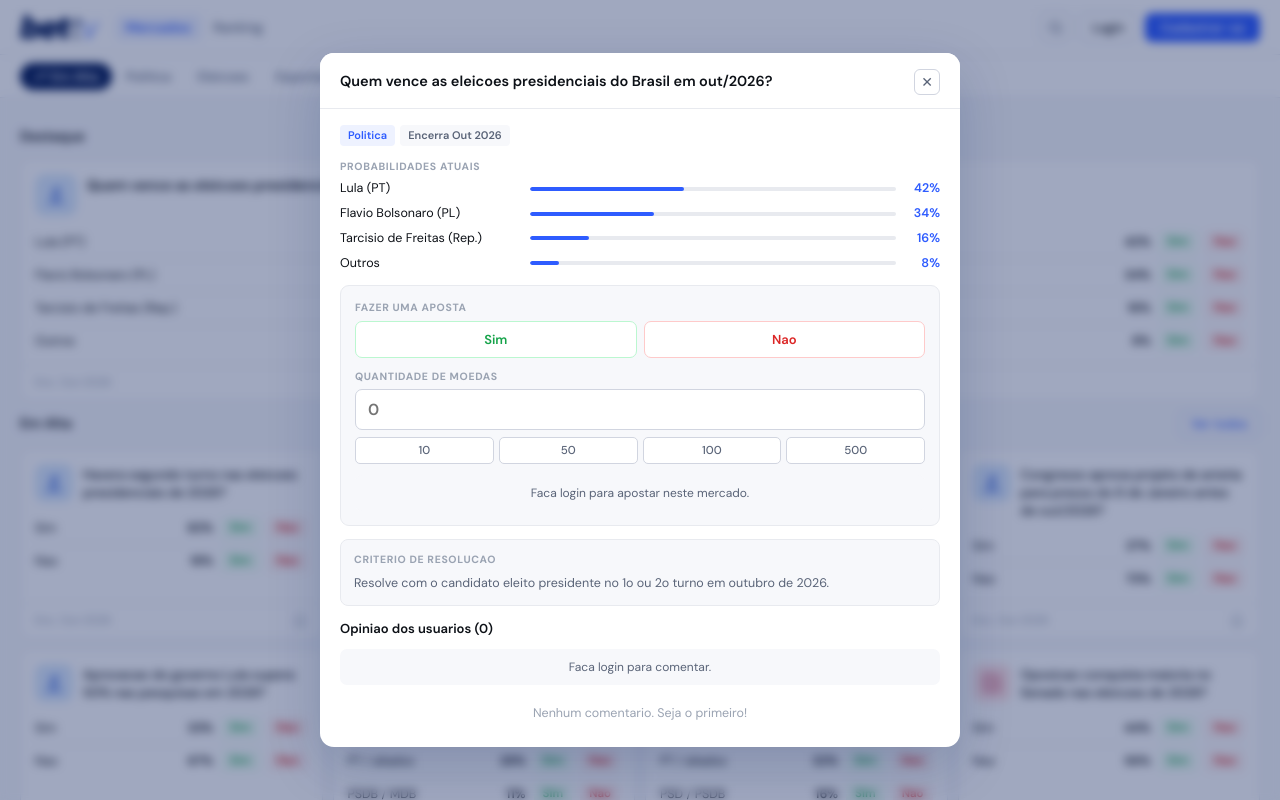
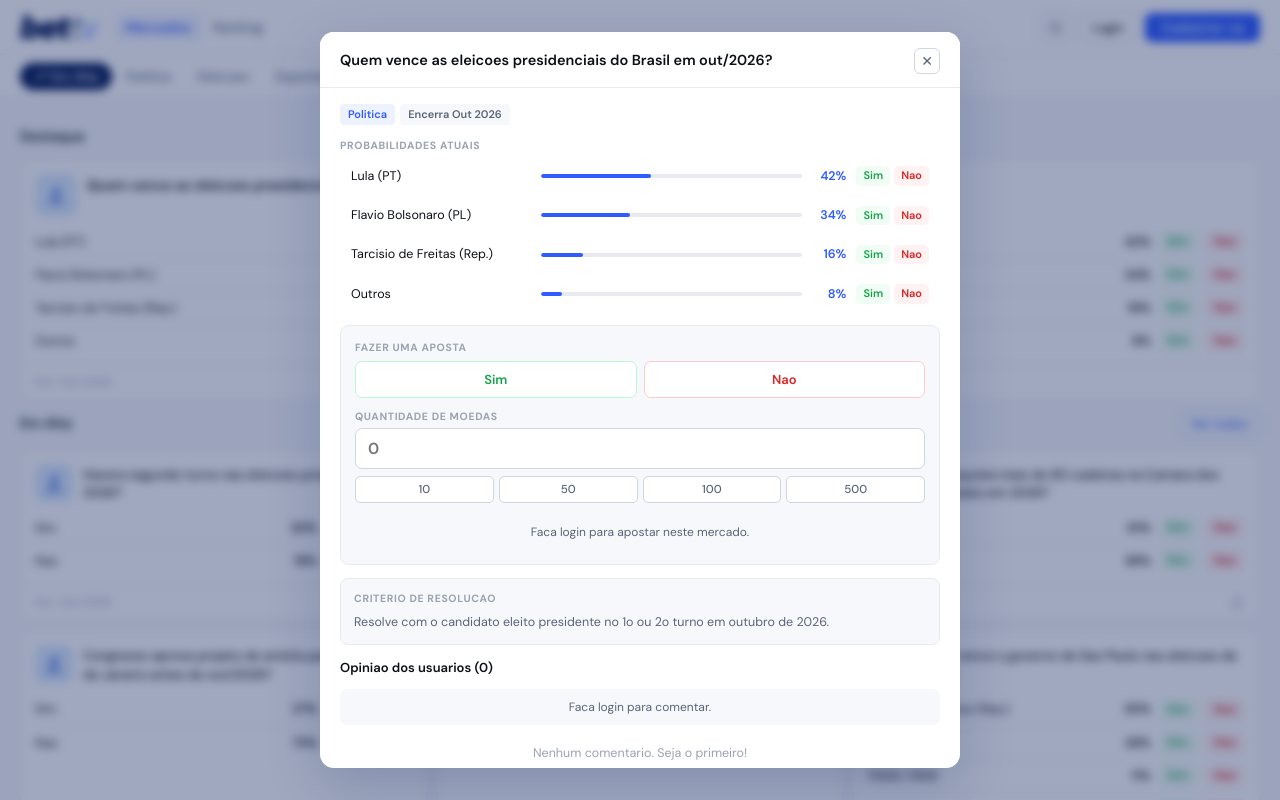
Before and after one commit to veroadmbr/bettv, a React (Vite) app: page / in a window 1280 px wide. Both pictures are taken after a click on the element 640 px from the left and 279 px from the top of the page. Shown: the top 800 px of the page. Built offline with nearby package versions, Linux system fonts and the light colour scheme.

Commit message:
Add files via upload

```diff
--- a/src/App.jsx
+++ b/src/App.jsx
@@ -55,7 +55,18 @@
 .page-title-row{display:flex;align-items:flex-start;justify-content:space-between;margin-bottom:22px;flex-wrap:wrap;gap:10px;}
 
 /* ── GRID ── */
-.grid{display:grid;grid-template-columns:repeat(4,1fr);gap:10px;margin-bottom:16px;}
+.grid{display:grid;grid-template-columns:repeat(3,1fr);gap:10px;margin-bottom:16px;}
+
+/* ── CATEGORY LAYOUT (sidebar + main) ── */
+.cat-layout{display:grid;grid-template-columns:200px 1fr;gap:0;align-items:start;}
+.cat-sidebar{background:var(--white);border:1px solid var(--border);border-radius:var(--r);overflow:hidden;position:sticky;top:112px;}
+.cat-sidebar-title{font-size:13px;font-weight:700;color:var(--text);padding:14px 16px 10px;}
+.sub-item{display:flex;align-items:center;justify-content:space-between;padding:7px 16px;font-size:13px;color:var(--text2);cursor:pointer;transition:background .12s,color .12s;border:none;background:none;width:100%;text-align:left;}
+.sub-item:hover{background:var(--bg);color:var(--text);}
+.sub-item.active{background:var(--blue-l);color:var(--blue);font-weight:600;}
+.sub-count{font-size:12px;color:var(--text3);font-weight:400;}
+.sub-item.active .sub-count{color:var(--blue-m);}
+.cat-main{padding-left:16px;}
 
 /* ══════════════════════════════════════════════════════════
    MARKET CARD  —  exact Polymarket clone
@@ -290,32 +301,32 @@
     resolve:"Resolve Sim se nenhum candidato obtiver mais de 50% dos votos validos no 1o turno de 4 de outubro de 2026.",
   },
   {
-    id:"tarcisio2turno", cat:"politica",
+    id:"tarcisio2turno", cat:"politica", sub:"presidencia",
     title:"Tarcisio de Freitas vai ao 2o turno das eleicoes de 2026?",
     deadline:"Out 2026", type:"binary", sim:48, nao:52,
     resolve:"Resolve Sim se Tarcisio de Freitas for um dos dois finalistas do 2o turno presidencial de 2026.",
   },
   {
-    id:"pt100cadeiras", cat:"politica",
+    id:"pt100cadeiras", cat:"politica", sub:"congresso",
     title:"PT conquista mais de 80 cadeiras na Camara dos Deputados em 2026?",
     deadline:"Out 2026", type:"binary", sim:61, nao:39,
     resolve:"Resolve Sim se o PT obtiver mais de 80 vagas na Camara dos Deputados nas eleicoes de 2026.",
   },
   {
-    id:"amnistia", cat:"politica",
+    id:"amnistia", cat:"politica", sub:"congresso",
     title:"Congresso aprova projeto de anistia para presos do 8 de Janeiro antes de out/2026?",
     deadline:"Out 2026", type:"binary", sim:27, nao:73,
     resolve:"Resolve Sim se o Congresso Nacional aprovar e o Presidente sancionar lei de anistia para condenados do 8 de Janeiro antes das eleicoes de outubro de 2026.",
   },
   {
-    id:"lulaaprova", cat:"politica",
+    id:"lulaaprova", cat:"politica", sub:"governo",
     title:"Aprovacao do governo Lula supera 50% nas pesquisas em 2026?",
     deadline:"Dez 2026", type:"binary", sim:33, nao:67,
     resolve:"Resolve Sim se qualquer pesquisa Datafolha ou Quaest registrar aprovacao acima de 50% ao Governo Lula em 2026.",
   },
   /* ── ELEICOES ── */
   {
-    id:"govsp2026", cat:"eleicoes",
+    id:"govsp2026", cat:"eleicoes", sub:"governadores",
     title:"Quem vence o governo de Sao Paulo nas eleicoes de 2026?",
     deadline:"Out 2026",
     type:"multi",
@@ -323,7 +334,7 @@
     resolve:"Resolve com o governador eleito de SP em outubro de 2026.",
   },
   {
-    id:"govmg2026", cat:"eleicoes",
+    id:"govmg2026", cat:"eleicoes", sub:"governadores",
     title:"Quem vence o governo de Minas Gerais em 2026?",
     deadline:"Out 2026",
     type:"multi",
@@ -331,69 +342,69 @@
     resolve:"Resolve com o governador eleito de MG em outubro de 2026.",
   },
   {
-    id:"senado2026", cat:"eleicoes",
+    id:"senado2026", cat:"eleicoes", sub:"senado",
     title:"Oposicao conquista maioria no Senado nas eleicoes de 2026?",
     deadline:"Out 2026", type:"binary", sim:44, nao:56,
     resolve:"Resolve Sim se os partidos de oposicao ao governo Lula obtiverem mais de 41 dos 81 senadores apos o pleito de 2026.",
   },
   /* ── ECONOMIA ── */
   {
-    id:"pib2026", cat:"economia",
+    id:"pib2026", cat:"economia", sub:"macro",
     title:"PIB do Brasil cresce acima de 2,0% em 2026?",
     deadline:"Dez 2026", type:"binary", sim:54, nao:46,
     resolve:"Resolve Sim se o IBGE confirmar crescimento do PIB acima de 2,0% para o ano de 2026.",
   },
   {
-    id:"ipca2026", cat:"economia",
+    id:"ipca2026", cat:"economia", sub:"inflacao",
     title:"Inflacao IPCA de 2026 fica abaixo de 5%?",
     deadline:"Jan 2027", type:"binary", sim:58, nao:42,
     resolve:"Resolve Sim se o IBGE divulgar IPCA acumulado de 2026 inferior a 5,0%.",
   },
   {
-    id:"selic2026", cat:"economia",
+    id:"selic2026", cat:"economia", sub:"juros",
     title:"Selic termina 2026 abaixo de 12% ao ano?",
     deadline:"Dez 2026", type:"binary", sim:41, nao:59,
     resolve:"Resolve Sim se a Selic fixada na ultima reuniao do COPOM de 2026 for inferior a 12,00% a.a.",
   },
   {
-    id:"dolar2026", cat:"economia",
+    id:"dolar2026", cat:"economia", sub:"cambio",
     title:"Dolar fecha acima de R$ 5,80 no ultimo dia util de 2026?",
     deadline:"Dez 2026", type:"binary", sim:49, nao:51,
     resolve:"Resolve Sim se a cotacao PTAX do BC no fechamento de 31/12/2026 for superior a R$ 5,80.",
   },
   {
-    id:"ibov160k", cat:"economia",
+    id:"ibov160k", cat:"economia", sub:"bolsa",
     title:"Ibovespa ultrapassa 160.000 pontos em 2026?",
     deadline:"Dez 2026", type:"binary", sim:46, nao:54,
     resolve:"Resolve Sim se o Ibovespa atingir ou superar 160.000 pontos em qualquer pregao da B3 em 2026.",
   },
   {
-    id:"eumercosul", cat:"economia",
+    id:"eumercosul", cat:"economia", sub:"comercio",
     title:"Acordo UE-Mercosul e ratificado em 2026?",
     deadline:"Dez 2026", type:"binary", sim:52, nao:48,
     resolve:"Resolve Sim se o Acordo de Livre Comercio UE-Mercosul for ratificado por todos os membros e publicado oficialmente ate 31/12/2026.",
   },
   /* ── ESPORTES ── */
   {
-    id:"copagrupos", cat:"esportes",
+    id:"copagrupos", cat:"esportes", sub:"copa2026",
     title:"Brasil passa da fase de grupos na Copa do Mundo 2026?",
     deadline:"Jun 2026", type:"binary", sim:91, nao:9,
     resolve:"Resolve Sim se a Selecao Brasileira se classificar para as oitavas de final da Copa do Mundo FIFA 2026.",
   },
   {
-    id:"copasemi", cat:"esportes",
+    id:"copasemi", cat:"esportes", sub:"copa2026",
     title:"Brasil chega as semifinais da Copa do Mundo 2026?",
     deadline:"Jul 2026", type:"binary", sim:52, nao:48,
     resolve:"Resolve Sim se o Brasil atingir as semifinais da Copa do Mundo FIFA 2026.",
   },
   {
-    id:"copavence", cat:"esportes",
+    id:"copavence", cat:"esportes", sub:"copa2026",
     title:"Brasil e campear da Copa do Mundo 2026?",
     deadline:"Jul 2026", type:"binary", sim:19, nao:81,
     resolve:"Resolve Sim se a Selecao Brasileira vencer a final da Copa do Mundo FIFA 2026.",
   },
   {
-    id:"brasileirao26", cat:"esportes",
+    id:"brasileirao26", cat:"esportes", sub:"futebol",
     title:"Quem vence o Brasileirao Serie A 2026?",
     deadline:"Dez 2026",
     type:"multi",
@@ -401,39 +412,39 @@
     resolve:"Resolve com o campeao oficial do Brasileirao Serie A 2026 conforme a CBF.",
   },
   {
-    id:"libertadores26", cat:"esportes",
+    id:"libertadores26", cat:"esportes", sub:"libertadores",
     title:"Clube brasileiro vence a Copa Libertadores 2026?",
     deadline:"Nov 2026", type:"binary", sim:58, nao:42,
     resolve:"Resolve Sim se o campear da Libertadores 2026 for um clube brasileiro.",
   },
   /* ── TECNOLOGIA ── */
   {
-    id:"iabrasil", cat:"tecnologia",
+    id:"iabrasil", cat:"tecnologia", sub:"ia",
     title:"Brasil sanciona lei federal de regulamentacao de IA em 2026?",
     deadline:"Dez 2026", type:"binary", sim:71, nao:29,
     resolve:"Resolve Sim se o Presidente sancionar lei federal de IA aprovada pelo Congresso ate 31/12/2026.",
   },
   {
-    id:"xbrasil", cat:"tecnologia",
+    id:"xbrasil", cat:"tecnologia", sub:"redes",
     title:"X (Twitter) e banido permanentemente no Brasil em 2026?",
     deadline:"Dez 2026", type:"binary", sim:18, nao:82,
     resolve:"Resolve Sim se o STF ou ANATEL confirmarem bloqueio definitivo do X no Brasil em 2026.",
   },
   {
-    id:"pix5bi", cat:"tecnologia",
+    id:"pix5bi", cat:"tecnologia", sub:"digital",
     title:"PIX ultrapassa 6 bilhoes de transacoes em um mes de 2026?",
     deadline:"Dez 2026", type:"binary", sim:76, nao:24,
     resolve:"Resolve Sim se o Banco Central confirmar mais de 6 bilhoes de transacoes PIX em qualquer mes de 2026.",
   },
   {
-    id:"drex", cat:"tecnologia",
+    id:"drex", cat:"tecnologia", sub:"digital",
     title:"DREX (real digital) e lancado para uso geral da populacao em 2026?",
     deadline:"Dez 2026", type:"binary", sim:63, nao:37,
     resolve:"Resolve Sim se o Banco Central anunciar o lancamento do DREX para uso geral (nao-piloto) em 2026.",
   },
   /* ── ENTRETENIMENTO ── */
   {
-    id:"bbb26", cat:"entretenimento",
+    id:"bbb26", cat:"entretenimento", sub:"tv",
     title:"Quem vence o Big Brother Brasil 26?",
     deadline:"Abr 2026",
     type:"multi",
@@ -441,43 +452,54 @@
     resolve:"Resolve com o vencedor oficial anunciado ao vivo na final do BBB 26 na Globo.",
   },
   {
-    id:"carnaval26", cat:"entretenimento",
+    id:"carnaval26", cat:"entretenimento", sub:"eventos",
     title:"Carnaval do Rio 2026 supera 7 milhoes de turistas?",
     deadline:"Mar 2026", type:"binary", sim:72, nao:28,
     resolve:"Resolve Sim se a Riotur confirmar mais de 7 milhoes de turistas no Carnaval do Rio de Janeiro 2026.",
   },
   {
-    id:"anitta", cat:"entretenimento",
+    id:"anitta", cat:"entretenimento", sub:"musica",
     title:"Anitta ganha Grammy Latino em 2026?",
     deadline:"Nov 2026", type:"binary", sim:38, nao:62,
     resolve:"Resolve Sim se Anitta ganhar alguma categoria no Grammy Latino de 2026.",
   },
   {
-    id:"copa30cop", cat:"entretenimento",
+    id:"copa30cop", cat:"entretenimento", sub:"eventos",
     title:"Copa do Mundo 2026 ultrapassa 6 milhoes de espectadores nos estadios?",
     deadline:"Jul 2026", type:"binary", sim:81, nao:19,
     resolve:"Resolve Sim se a FIFA confirmar mais de 6 milhoes de torcedores nos estadios ao longo da Copa 2026.",
   },
   /* ── CRYPTO ── */
   {
-    id:"btc700k", cat:"crypto",
+    id:"btc700k", cat:"crypto", sub:"bitcoin",
     title:"Bitcoin supera R$ 700.000 em 2026?",
     deadline:"Dez 2026", type:"binary", sim:51, nao:49,
     resolve:"Resolve Sim se o Bitcoin atingir ou superar R$ 700.000 (BTC/BRL) em qualquer exchange de referencia em 2026.",
   },
   {
-    id:"eth20k", cat:"crypto",
+    id:"eth20k", cat:"crypto", sub:"ethereum",
     title:"Ethereum supera R$ 20.000 em 2026?",
     deadline:"Dez 2026", type:"binary", sim:47, nao:53,
     resolve:"Resolve Sim se o Ethereum atingir ou superar R$ 20.000 em qualquer exchange de referencia em 2026.",
   },
   {
-    id:"realdigital", cat:"crypto",
+    id:"realdigital", cat:"crypto", sub:"regulacao",
     title:"Volume de stablecoins no Brasil supera R$ 500 bi em 2026?",
     deadline:"Dez 2026", type:"binary", sim:44, nao:56,
     resolve:"Resolve Sim se o Banco Central confirmar volume total de stablecoins circulando no Brasil acima de R$ 500 bilhoes em 2026.",
   },
 ];
+
+/* ─── SUBCATEGORIES ─── */
+const SUBCATS = {
+  politica:       [{id:"all",l:"Todos"},{id:"presidencia",l:"Presidencia"},{id:"congresso",l:"Congresso"},{id:"governo",l:"Governo"}],
+  eleicoes:       [{id:"all",l:"Todos"},{id:"governadores",l:"Governadores"},{id:"senado",l:"Senado"}],
+  esportes:       [{id:"all",l:"Todos"},{id:"copa2026",l:"Copa 2026"},{id:"futebol",l:"Futebol"},{id:"libertadores",l:"Libertadores"}],
+  economia:       [{id:"all",l:"Todos"},{id:"macro",l:"Macro"},{id:"juros",l:"Juros / Selic"},{id:"cambio",l:"Cambio"},{id:"bolsa",l:"Bolsa"},{id:"inflacao",l:"Inflacao"},{id:"comercio",l:"Comercio"}],
+  tecnologia:     [{id:"all",l:"Todos"},{id:"ia",l:"Inteligencia Artificial"},{id:"digital",l:"Moeda Digital"},{id:"redes",l:"Redes Sociais"}],
+  entretenimento: [{id:"all",l:"Todos"},{id:"tv",l:"TV / Realities"},{id:"musica",l:"Musica"},{id:"eventos",l:"Eventos"}],
+  crypto:         [{id:"all",l:"Todos"},{id:"bitcoin",l:"Bitcoin"},{id:"ethereum",l:"Ethereum"},{id:"regulacao",l:"Regulacao"}],
+};
 
 /* ─── AUTH CONTEXT ─── */
 const AuthCtx = createContext(null);
@@ -612,22 +634,27 @@
 }
 
 /* ─── MARKET MODAL ─── */
-function MarketModal({market,initMode,onClose,showToast}){
+function MarketModal({market,initMode,initOption,onClose,showToast}){
   const {user,coins,placeBet}=useAuth();
   const [mode,setMode]=useState(initMode||null);
+  const [selOpt,setSelOpt]=useState(initOption||null); // for multi: which option is selected
   const [amount,setAmount]=useState("");
   const [betErr,setBetErr]=useState("");
   const amt=parseInt(amount)||0;
-  const modePct=mode==="sim"?market.sim:mode==="nao"?market.nao:null;
+  const modePct=market.type==="binary"
+    ?(mode==="sim"?market.sim:mode==="nao"?market.nao:null)
+    :(selOpt?selOpt.pct:null);
   const potRet=modePct&&amt>0?Math.floor(amt/(modePct/100)):null;
   const cfg=CATCFG[market.cat]||CATCFG.politica;
 
   const doBet=()=>{
     setBetErr("");
+    if(market.type==="multi"&&!selOpt){setBetErr("Selecione uma opcao primeiro.");return;}
     if(!mode){setBetErr("Selecione Sim ou Nao.");return;}
-    const err=placeBet(market.id,mode,amt);
+    const posLabel=market.type==="multi"?`${selOpt.label} — ${mode==="sim"?"Sim":"Nao"}`:mode==="sim"?"Sim":"Nao";
+    const err=placeBet(market.id,posLabel,amt);
     if(err){setBetErr(err);return;}
-    showToast(`Aposta confirmada! ${amt} moedas em ${mode==="sim"?"Sim":"Nao"}.`); onClose();
+    showToast(`Aposta confirmada! ${amt} moedas em ${posLabel}.`); onClose();
   };
 
   return(
@@ -644,7 +671,7 @@
             <span className="tag tag-g">Encerra {market.deadline}</span>
           </div>
 
-          {/* probabilities */}
+          {/* probabilities — for multi, clicking a row selects the option */}
           <div>
             <div className="slabel">Probabilidades atuais</div>
             {market.type==="binary"?(
@@ -657,30 +684,44 @@
                 ))}
               </div>
             ):(
-              <div style={{display:"flex",flexDirection:"column",gap:6}}>
+              <div style={{display:"flex",flexDirection:"column",gap:4}}>
                 {market.opts.map((o,i)=>(
-                  <div key={i} style={{display:"flex",alignItems:"center",gap:10}}>
-                    <span style={{fontSize:12.5,fontWeight:400,width:180,flexShrink:0}}>{o.label}</span>
+                  <div key={i}
+                    onClick={()=>{setSelOpt(o);setBetErr("");}}
+                    style={{
+                      display:"flex",alignItems:"center",gap:10,padding:"7px 10px",
+                      borderRadius:"var(--r-sm)",cursor:"pointer",transition:"background .12s",
+                      background:selOpt?.label===o.label?"var(--blue-l)":"transparent",
+                      border:`1.5px solid ${selOpt?.label===o.label?"var(--blue-m)":"transparent"}`,
+                    }}>
+                    <span style={{fontSize:12.5,width:180,flexShrink:0}}>{o.label}</span>
                     <div style={{flex:1,height:4,background:"var(--border)",borderRadius:2,overflow:"hidden"}}>
                       <div style={{width:`${o.pct}%`,height:"100%",background:"var(--blue)",borderRadius:2}}/>
                     </div>
                     <span style={{fontSize:12.5,fontWeight:600,color:"var(--blue)",width:34,textAlign:"right",flexShrink:0}}>{o.pct}%</span>
+                    <div style={{display:"flex",gap:4,flexShrink:0}}>
+                      <button className="opt-yes" style={{fontSize:11,padding:"2px 7px"}}
+                        onClick={e=>{e.stopPropagation();setSelOpt(o);setMode("sim");setBetErr("");}}>Sim</button>
+                      <button className="opt-no" style={{fontSize:11,padding:"2px 7px"}}
+                        onClick={e=>{e.stopPropagation();setSelOpt(o);setMode("nao");setBetErr("");}}>Nao</button>
+                    </div>
                   </div>
                 ))}
+                {selOpt&&<div style={{fontSize:11.5,color:"var(--blue)",marginTop:2}}>Opcao selecionada: <strong>{selOpt.label}</strong></div>}
               </div>
             )}
           </div>
 
           {/* bet */}
           <div className="bet-box">
-            <div className="slabel">Fazer uma aposta</div>
+            <div className="slabel">Fazer uma aposta{selOpt?` em ${selOpt.label}`:""}</div>
             {user&&<div className="bet-avail"><div className="cdot"/>Disponivel: <strong>{coins.toLocaleString("pt-BR")} moedas</strong></div>}
             <div className="bet-toggle">
               <button className={`bbt sim${mode==="sim"?" sel":""}`} onClick={()=>{setMode("sim");setBetErr("");}}>
-                Sim {market.type==="binary"?`(${market.sim}%)`:""}
+                Sim {market.type==="binary"?`(${market.sim}%)`:selOpt?`(${selOpt.pct}%)`:""}
               </button>
               <button className={`bbt nao${mode==="nao"?" sel":""}`} onClick={()=>{setMode("nao");setBetErr("");}}>
-                Nao {market.type==="binary"?`(${market.nao}%)`:""}
+                Nao {market.type==="binary"?`(${market.nao}%)`:selOpt?`(${100-selOpt.pct}%)`:""}
               </button>
             </div>
             <div className="slabel" style={{marginBottom:4}}>Quantidade de moedas</div>
@@ -693,8 +734,11 @@
             )}
             {betErr&&<div className="bet-err">{betErr}</div>}
             {user?(
-              <button className={`bet-sub${mode?" "+mode:" none"}`} onClick={doBet}>
-                {mode?`Apostar ${amt||0} moedas em ${mode==="sim"?"Sim":"Nao"}`:"Selecione Sim ou Nao"}
+              <button className={`bet-sub${mode?" "+mode:" none"}`} onClick={doBet}
+                style={{background: !mode||(!selOpt&&market.type==="multi") ? "var(--border2)" : mode==="sim"?"var(--green)":"var(--red)"}}>
+                {!mode?"Selecione Sim ou Nao"
+                  :market.type==="multi"&&!selOpt?"Selecione uma opcao acima"
+                  :`Apostar ${amt||0} moedas em ${mode==="sim"?"Sim":"Nao"}${selOpt?` — ${selOpt.label}`:""}`}
               </button>
             ):(
               <div className="bet-login">Faca login para apostar neste mercado.</div>
@@ -728,8 +772,10 @@
     showToast(toggleSave(market.id)?"Mercado salvo.":"Removido dos salvos.");
   };
 
+  const openWith=(mode, opt=null)=>onOpen(market, mode, opt);
+
   return(
-    <div className="mcard" onClick={()=>onOpen(market,null)}>
+    <div className="mcard" onClick={()=>openWith(null,null)}>
       <div className="mcard-top">
         <div className="mcard-ico" style={{background:cfg.bg,color:cfg.fg}}><cfg.I/></div>
         <div className="mcard-title">{market.title}</div>
@@ -739,8 +785,8 @@
           <div className="opt-row" key={i}>
             <span className="opt-name">{o.label}</span>
             <span className="opt-pct">{o.pct}%</span>
-            <button className="opt-yes" onClick={e=>{e.stopPropagation();onOpen(market,"sim");}}>Sim</button>
-            <button className="opt-no"  onClick={e=>{e.stopPropagation();onOpen(market,"nao");}}>Nao</button>
+            <button className="opt-yes" onClick={e=>{e.stopPropagation();openWith("sim", market.type==="multi"?o:null);}}>Sim</button>
+            <button className="opt-no"  onClick={e=>{e.stopPropagation();openWith("nao", market.type==="multi"?o:null);}}>Nao</button>
           </div>
         ))}
       </div>
@@ -749,7 +795,7 @@
         {bet ? (
           <div className="bet-badge">
             <svg width="6" height="6" viewBox="0 0 6 6"><circle cx="3" cy="3" r="3"/></svg>
-            {bet.position==="sim"?"Sim":"Nao"} · {bet.amount.toLocaleString("pt-BR")} moedas
+            {bet.position.includes("Sim")?"Sim":"Nao"} · {bet.amount.toLocaleString("pt-BR")} moedas
           </div>
         ) : <span style={{flex:1}}/>}
         <button className={`mcard-save${sv?" sv":""}`} onClick={handleSave}><Ico.Bookmark f={sv}/></button>
@@ -860,22 +906,40 @@
 /* ─── PAGE: MARKETS ─── */
 function MarketsPage({showToast}){
   const [cat,setCat]=useState("todos");
-  const [open,setOpen]=useState(null);
+  const [sub,setSub]=useState("all");
+  const [open,setOpen]=useState(null); // {market, mode, option}
+
+  const handleCatChange=(newCat)=>{ setCat(newCat); setSub("all"); };
+
   const featured=MARKETS.find(m=>m.featured);
-  const filtered=MARKETS.filter(m=>!m.featured&&(cat==="todos"||m.cat===cat));
 
-  // Featured also as card
-  const featuredAsCard = (cat==="todos"||cat===featured?.cat) && featured;
+  // compute subcategory counts for current cat
+  const catMarkets=MARKETS.filter(m=>!m.featured&&m.cat===cat);
+  const subcats=cat!=="todos"&&SUBCATS[cat]
+    ? SUBCATS[cat].map(s=>({
+        ...s,
+        count: s.id==="all" ? catMarkets.length : catMarkets.filter(m=>m.sub===s.id).length
+      })).filter(s=>s.id==="all"||s.count>0)
+    : null;
 
-  return(
+  const filtered=MARKETS.filter(m=>{
+    if(m.featured) return false;
+    if(cat==="todos") return true;
+    if(m.cat!==cat) return false;
+    if(sub==="all") return true;
+    return m.sub===sub;
+  });
+
+  const showFeatured=(cat==="todos"||cat===featured?.cat)&&(sub==="all");
+
+  const openModal=(market,mode,opt=null)=>setOpen({market,mode,option:opt});
+
+  const Grid=()=>(
     <>
-      <CatBar active={cat} setActive={setCat}/>
-      <div className="page">
-        {/* featured card — same design as normal cards but full-width */}
-        {featuredAsCard&&(
+      {showFeatured&&featured&&(
         <div style={{marginBottom:10}}>
           <div className="sec-hd"><div className="sec-title">Destaque</div></div>
-            <div className="mcard" style={{maxWidth:"100%",position:"relative"}} onClick={()=>setOpen({market:featured,mode:null})}>
+          <div className="mcard" onClick={()=>openModal(featured,null)}>
             <div className="mcard-top">
               <div className="mcard-ico" style={{background:CATCFG.politica.bg,color:CATCFG.politica.fg,width:42,height:42,borderRadius:10}}><Ico.Building/></div>
               <div className="mcard-title" style={{fontSize:14,fontWeight:600}}>{featured.title}</div>
@@ -885,36 +949,56 @@
                 <div className="opt-row" key={i}>
                   <span className="opt-name">{o.label}</span>
                   <span className="opt-pct">{o.pct}%</span>
-                    <button className="opt-yes" onClick={e=>{e.stopPropagation();setOpen({market:featured,mode:"sim"});}}>Sim</button>
-                    <button className="opt-no"  onClick={e=>{e.stopPropagation();setOpen({market:featured,mode:"nao"});}}>Nao</button>
+                  <button className="opt-yes" onClick={e=>{e.stopPropagation();openModal(featured,"sim",o);}}>Sim</button>
+                  <button className="opt-no"  onClick={e=>{e.stopPropagation();openModal(featured,"nao",o);}}>Nao</button>
                 </div>
               ))}
             </div>
-              <div className="mcard-foot">
-                <span className="mcard-vol">Enc. {featured.deadline}</span>
-              </div>
+            <div className="mcard-foot"><span className="mcard-vol">Enc. {featured.deadline}</span></div>
           </div>
         </div>
       )}
-
       <div className="sec-hd">
-          <div className="sec-title">Em Alta</div>
+        <div className="sec-title">{cat==="todos"?"Em Alta":CATS.find(c=>c.id===cat)?.l||cat}</div>
         <button className="sec-link">Ver todos</button>
       </div>
-
       {filtered.length===0?(
         <div className="empty">
           <div className="empty-ico"><Ico.Chart/></div>
-            <div className="empty-t">Nenhum mercado nesta categoria</div>
-            <div className="empty-s">Novos mercados sao adicionados frequentemente.</div>
+          <div className="empty-t">Nenhum mercado nesta subcategoria</div>
         </div>
       ):(
         <div className="grid">
-            {filtered.map(m=><MarketCard key={m.id} market={m} onOpen={(mkt,mode)=>setOpen({market:mkt,mode})} showToast={showToast}/>)}
+          {filtered.map(m=><MarketCard key={m.id} market={m} onOpen={openModal} showToast={showToast}/>)}
         </div>
       )}
+    </>
+  );
+
+  return(
+    <>
+      <CatBar active={cat} setActive={handleCatChange}/>
+      <div className="page">
+        {subcats ? (
+          <div className="cat-layout">
+            {/* SIDEBAR */}
+            <div className="cat-sidebar">
+              <div className="cat-sidebar-title">{CATS.find(c=>c.id===cat)?.l||cat}</div>
+              {subcats.map(s=>(
+                <button key={s.id} className={`sub-item${sub===s.id?" active":""}`} onClick={()=>setSub(s.id)}>
+                  <span>{s.l}</span>
+                  <span className="sub-count">{s.count}</span>
+                </button>
+              ))}
             </div>
-      {open&&<MarketModal market={open.market} initMode={open.mode} onClose={()=>setOpen(null)} showToast={showToast}/>}
+            {/* MAIN */}
+            <div className="cat-main"><Grid/></div>
+          </div>
+        ):(
+          <Grid/>
+        )}
+      </div>
+      {open&&<MarketModal market={open.market} initMode={open.mode} initOption={open.option} onClose={()=>setOpen(null)} showToast={showToast}/>}
     </>
   );
 }
```
Lines whose indentation alone changed are shown as unchanged.
